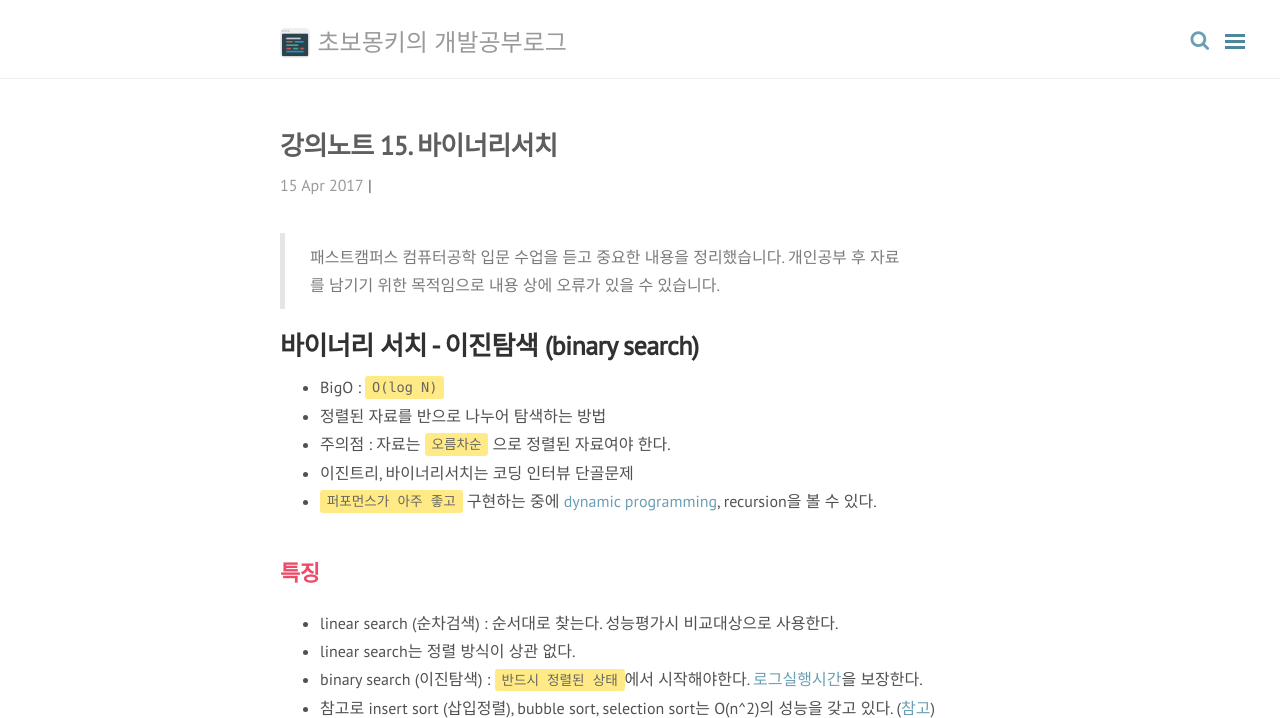
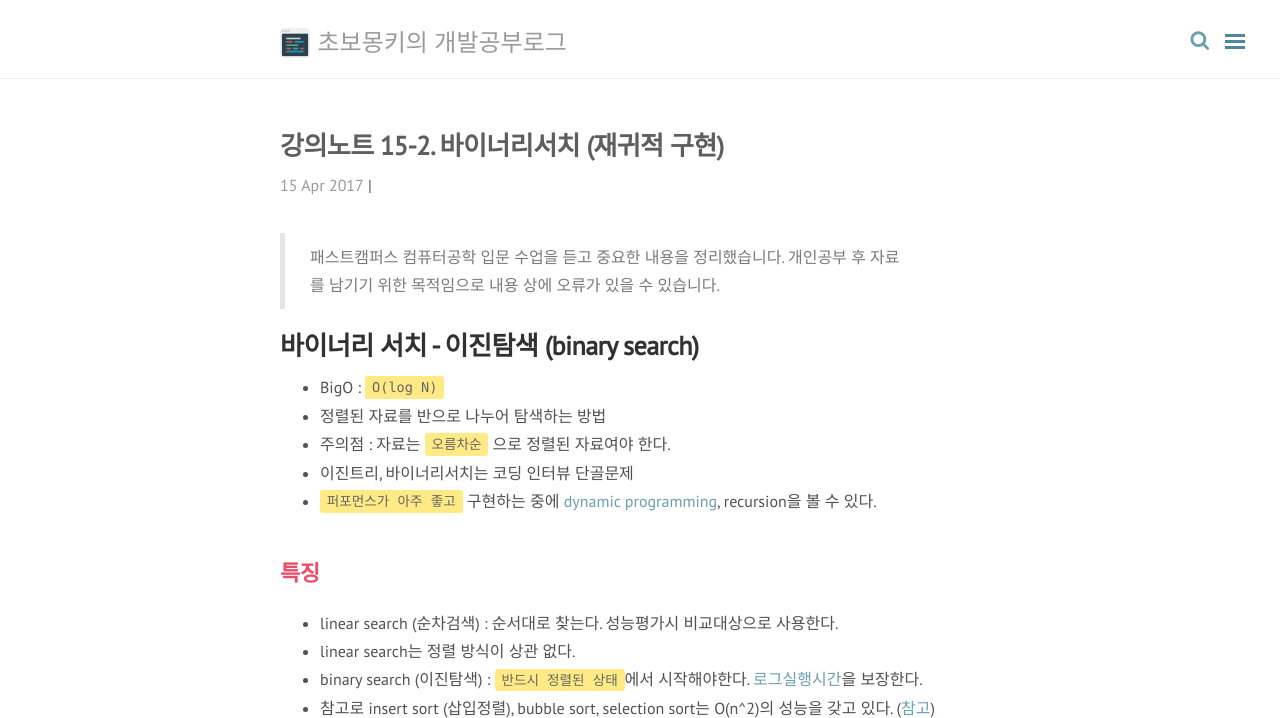
Before and after one commit to wayhome25/wayhome25.github.io, a Jekyll site: the page built from _posts/cs/2017-04-15-cs-16.md, in a window 1280 px wide and 900 px high, cut to the strip 0-718 px from the top of the window. Built offline with Jekyll 4.4.1, drawn with Linux system fonts in a browser that asks for light colours; nearby versions of some CDN libraries; comment, search, counter and statistics services are not loaded.

Commit message:
add blog post

```diff
--- a/_posts/cs/2017-04-15-cs-16.md
+++ b/_posts/cs/2017-04-15-cs-16.md
@@ -1,6 +1,6 @@
 ---
 layout: post
-title: 강의노트 15. 바이너리서치
+title: 강의노트 15-2. 바이너리서치 (재귀적 구현)
 category: 컴퓨터공학
 permalink: /cs/:year/:month/:day/:title/
 comments: true
```
Also changed, not shown: about.md (+1 -1 lines).
